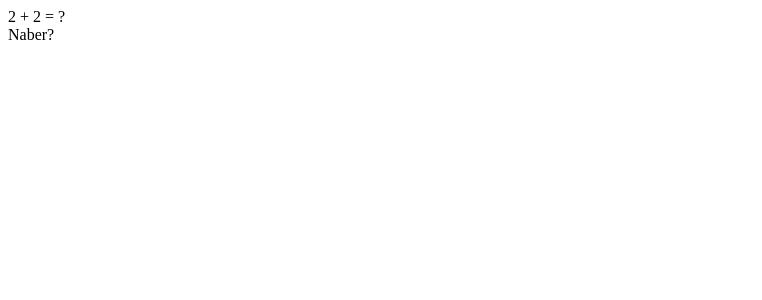
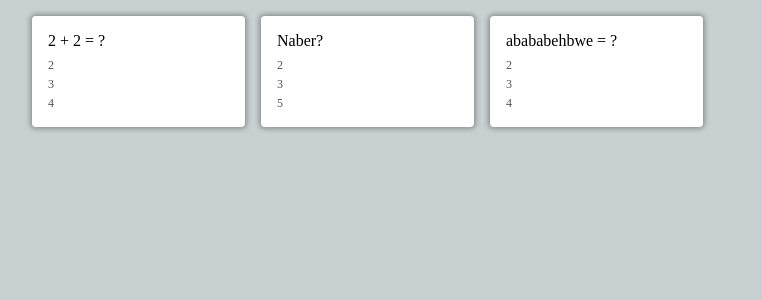
Before and after one commit to YunusEmreUslu/flashcard-app, a React (Create React App) app: page / in a window 1280 px wide. Shown: the top 300 px of the page, without its empty margins (0-762 px from the left). Built offline with nearby package versions, Linux system fonts and the light colour scheme.

Commit message:
figured out all the functions just need to write the cards in the array

```diff
--- a/package.json
+++ b/package.json
@@ -6,9 +6,13 @@
     "@testing-library/jest-dom": "^5.17.0",
     "@testing-library/react": "^13.4.0",
     "@testing-library/user-event": "^13.5.0",
+    "axios": "^1.6.2",
     "react": "^18.2.0",
     "react-dom": "^18.2.0",
     "react-scripts": "5.0.1",
+    "stream": "^0.0.2",
+    "stream-consumers": "^1.0.2",
+    "uuid": "^9.0.1",
     "web-vitals": "^2.1.4"
   },
   "scripts": {
--- a/src/App.js
+++ b/src/App.js
@@ -1,34 +1,32 @@
-import React, { useState } from "react";
+import React, { useState, /* useEffect */ } from "react";
 import FlashcardList from "./FlashcardList";
+import SAMPLE_FLASHCARDS from "./sampleFlashcards"
+import './app.css'
 
 function App() {
-  const [flashcards, setFlashcards] = useState(SAMPLE_FLASHCARDS)
-  return (
-    <FlashcardList flashcards={flashcards} />
+  const [flashcards, /* setFlashcards */] = useState(SAMPLE_FLASHCARDS)
+
+  let currentIndex = SAMPLE_FLASHCARDS.length,  randomIndex;
+
+  // While there remain elements to shuffle.
+  while (currentIndex > 0) {
+
+    // Pick a remaining element.
+    randomIndex = Math.floor(Math.random() * currentIndex);
+    currentIndex--;
+
+    // And swap it with the current element.
+    [SAMPLE_FLASHCARDS[currentIndex], SAMPLE_FLASHCARDS[randomIndex]] = [
+      SAMPLE_FLASHCARDS[randomIndex], SAMPLE_FLASHCARDS[currentIndex]];
+  }
+
+ return (
+    <div className="container">
+      <FlashcardList flashcards={flashcards} />
+    </div>
   );
 }
 
-const SAMPLE_FLASHCARDS = [
-  {
-    id: 1,
-    question: '2 + 2 = ?',
-    answer: '4',
-    options: [
-      '2',
-      '3',
-      '4',
-    ]
-  },
-  {
-    id: 2,
-    question: 'Naber?',
-    answer: '5',
-    options: [
-      '2',
-      '3',
-      '5',
-    ]
-  }
-]
+
 
 export default App;
--- a/src/Flashcard.js
+++ b/src/Flashcard.js
@@ -1,9 +1,39 @@
-import React from 'react'
+import React, { useState, useEffect, useRef } from 'react'
 
 export default function Flashcard({ flashcard }) {
+  const [flip, setFlip] = useState(false)
+  const [height, setHeight] = useState('initial')
+
+  const frontEl = useRef()
+  const backEl = useRef()
+
+  function setMaxHeight() {
+    const frontHeight = frontEl.current.getBoundingClientRect().height
+    const backHeight = backEl.current.getBoundingClientRect().height
+    setHeight(Math.max(frontHeight, backHeight, 100))
+  }
+
+  useEffect(setMaxHeight, [flashcard.question, flashcard.answer, flashcard.options])
+  useEffect(() => {
+    window.addEventListener('resize', setMaxHeight)
+    return () => window.removeEventListener('resize', setMaxHeight)
+  }, [])
+
   return (
-    <div>
+    <div
+      className={`card ${flip ? 'flip' : ''}`}
+      style={{ height: height }}
+      onClick={() => setFlip(!flip)}
+    >
+      <div className="front" ref={frontEl}>
         {flashcard.question}
+        <div className="flashcard-options">
+          {flashcard.options.map(option => {
+            return <div className="flashcard-option" key={option}>{option}</div>
+          })}
+        </div>
+      </div>
+      <div className="back" ref={backEl}>{flashcard.answer}</div>
     </div>
   )
 }
--- /dev/null
+++ b/src/app.css
@@ -0,0 +1,103 @@
+body {
+    background-color: #C8D0D2;
+    margin: 0;
+  }
+
+  .container {
+    max-width: 900px;
+    margin: 1rem 2rem;
+  }
+
+  .header {
+    display: flex;
+    justify-content: flex-end;
+    align-items: center;
+    flex-wrap: wrap;
+    background-color: white;
+    padding: 0 1.5rem;
+    box-shadow: 0 0 5px 2px rgba(0, 0, 0, .3);
+  }
+
+  .form-group {
+    display: flex;
+    flex-direction: column;
+    margin: .5rem;
+  }
+
+  .form-group > label {
+    color: #777;
+    font-size: .75rem;
+    margin-bottom: .25rem;
+  }
+
+  .btn {
+    background-color: hsl(200, 100%, 50%);
+    color: white;
+    padding: .5em 1em;
+    border-radius: .3em;
+    border: none;
+    cursor: pointer;
+  }
+
+  .btn:hover {
+    background-color: hsl(200, 100%, 40%);
+  }
+
+  .card-grid {
+    display: grid;
+    align-items: center;
+    grid-template-columns: repeat(auto-fill, minmax(200px, 1fr));
+    gap: 1rem;
+  }
+
+  .card {
+    display: flex;
+    justify-content: center;
+    align-items: center;
+    position: relative;
+    border-radius: .25rem;
+    box-shadow: 0 0 5px 2px rgba(0, 0, 0, .3);
+    background-color: white;
+    transform-style: preserve-3d;
+    transition: 150ms;
+    cursor: pointer;
+    transform: perspective(1000px) rotateY(var(--rotate-y, 0)) translateY(var(--translate-y, 0));
+  }
+
+  .card:hover {
+    --translate-y: -2px;
+    box-shadow: 0 0 5px 2px rgba(0, 0, 0, .5);
+  }
+
+  .card.flip {
+    --rotate-y: 180deg;
+  }
+
+  .card .front {
+    left: 0;
+  }
+
+  .card .front,
+  .card .back {
+    position: absolute;
+    padding: 1rem;
+    backface-visibility: hidden;
+  }
+
+  .card .back {
+    transform: rotateY(180deg);
+  }
+
+  .flashcard-options {
+    margin-top: .5rem;
+  }
+
+  .flashcard-option {
+    margin-top: .25rem;
+    color: #555;
+    font-size: .75rem;
+  }
+
+  .flashcard-option:first-child {
+    margin-top: 0;
+  }
--- /dev/null
+++ b/src/sampleFlashcards.js
@@ -0,0 +1,34 @@
+const SAMPLE_FLASHCARDS = [
+    {
+      id: 1,
+      question: '2 + 2 = ?',
+      answer: '4',
+      options: [
+        '2',
+        '3',
+        '4',
+      ]
+    },
+    {
+      id: 2,
+      question: 'Naber?',
+      answer: 'iyi',
+      options: [
+        '2',
+        '3',
+        '5',
+      ]
+    },
+    {
+      id: 3,
+      question: 'abababehbwe = ?',
+      answer: '12',
+      options: [
+        '2',
+        '3',
+        '4',
+      ]
+    },
+  ]
+
+ export default SAMPLE_FLASHCARDS;
```
Also changed, not shown: 1 other file (tests, documents, lock files or other folders).
